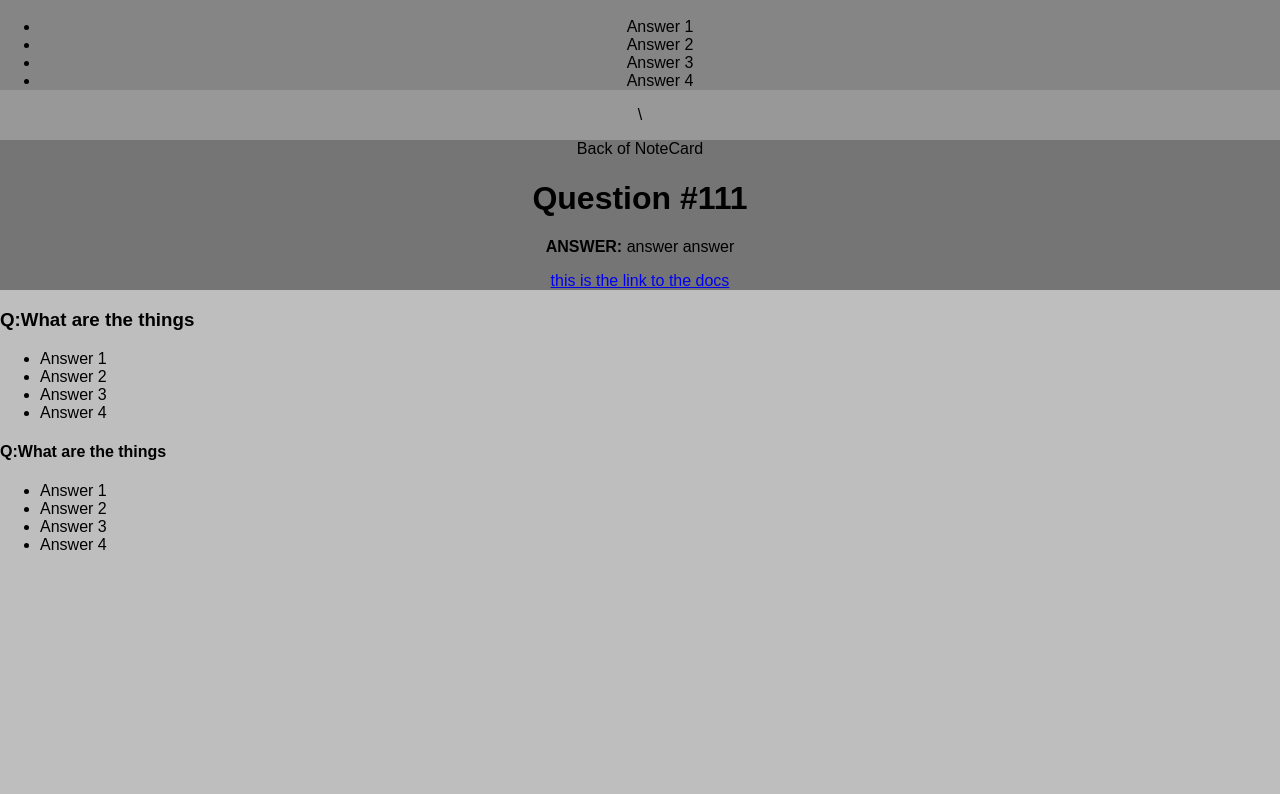
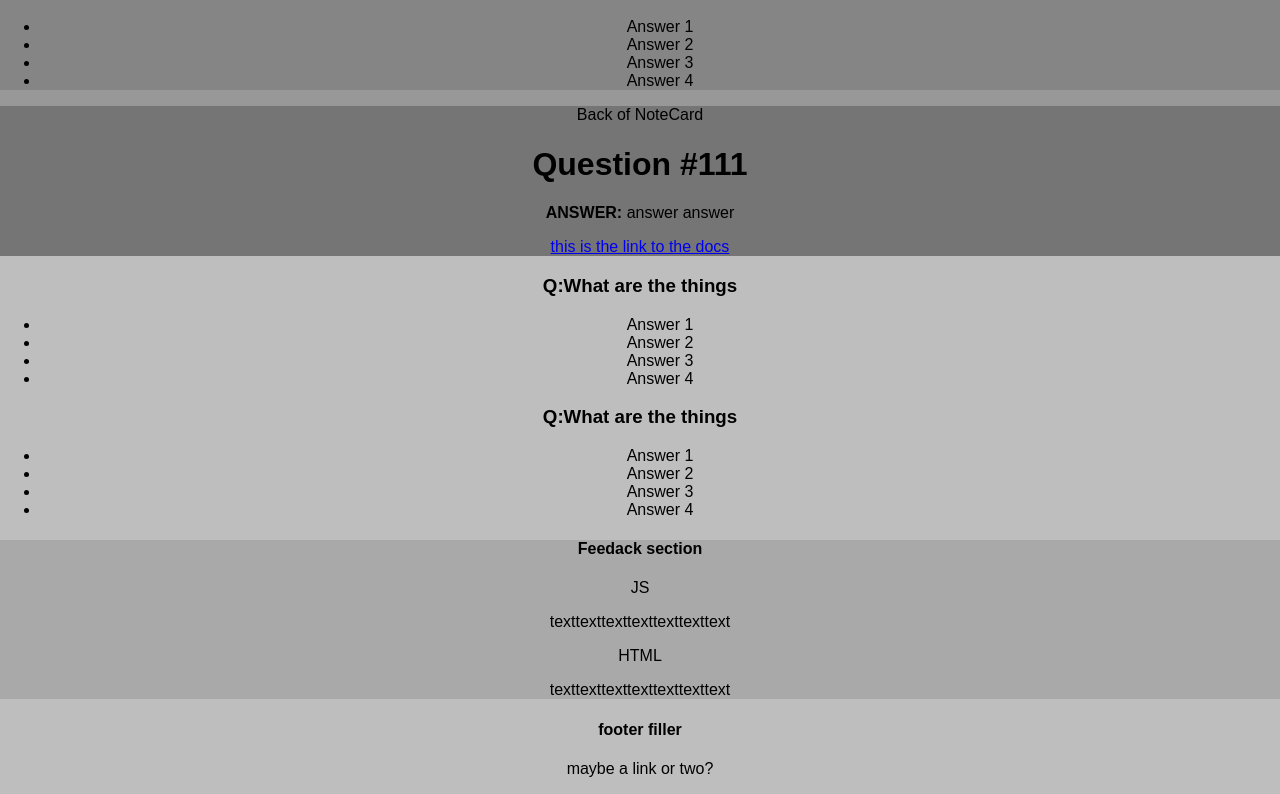
Before and after one commit to complicationlamp/react-studyApp, a React (Create React App) app: page / in a window 1280 px wide. Shown: the part 654-1448 px from the top of the page. Before the commit the page ends 1224 px from the top, so only its background shows below. Built offline with nearby package versions, Linux system fonts and the light colour scheme.

Commit message:
I added a graybox for feedback with a topic subheader and filler text, Also made a footer not sure what I want to do with it just yet

```diff
--- a/src/App.css
+++ b/src/App.css
@@ -1,9 +1,10 @@
+
+.App{
+	text-align: center;
+}
+
 .App-header {
 	background: darkgrey;
-}
-
-.App-header, .App-filter, .App-about, .App-intro{
-	text-align: center;
 }
 
 .App-nav{
@@ -13,3 +14,7 @@
 	right: 0;
 	z-index: 10;
 }
+
+.App-feeback{
+	background: darkgray;
+}
--- a/src/App.js
+++ b/src/App.js
@@ -64,7 +64,7 @@ class App extends Component {
         <Form/>
 
         <NoteCard/>
-        <div className="App-quiz">
+        <section className="App-quiz">
         <h3 className="App-quiz-questionHeader"><strong>Q:</strong>What are the things</h3>
 					<ul className="App-quiz-answerList">
 						<li className="App-quiz-possibleAnswer">Answer 1</li>
@@ -72,14 +72,29 @@ class App extends Component {
 						<li className="App-quiz-possibleAnswer">Answer 3</li>
 						<li className="App-quiz-possibleAnswer">Answer 4</li>
 					</ul>
-        <h4 className="App-quiz-questionHeader"><strong>Q:</strong>What are the things</h4>
+        <h3 className="App-quiz-questionHeader"><strong>Q:</strong>What are the things</h3>
 					<ul className="App-quiz-answerList">
 						<li className="App-quiz-possibleAnswer">Answer 1</li>
 						<li className="App-quiz-possibleAnswer">Answer 2</li>
 						<li className="App-quiz-possibleAnswer">Answer 3</li>
 						<li className="App-quiz-possibleAnswer">Answer 4</li>
 					</ul>
-        </div>
+        </section>
+        <section className="App-feeback">
+          <h4 className="App-feeback-title">Feedack section</h4>
+            <section className="App-feedback-subject"> JS</section>
+              <p className="App-feedback-content">texttexttexttexttexttexttext</p>
+            <section className="App-feedback-subject"> HTML</section>
+              <p className="App-feedback-content">texttexttexttexttexttexttext</p>
+        </section>
+
+        {/* =========================BUILD NOTES================================= */}
+        {/* Maybe: not sure if thefooter is needed, but might be a nice touch */}
+        {/* =========================BUILD NOTES================================= */}
+        <section className="App-footer">
+          <h4 className="App-footer-title">footer filler </h4>
+            <p>maybe a link or two?</p>
+        </section>
       </div>
     );
   }
--- a/src/noteCard.js
+++ b/src/noteCard.js
@@ -5,6 +5,8 @@ export default function NoteCard() {
 			<div className="noteCard-front">
 			{/*==================================BUILD NOTES=========================== */}
 			{/* for this section I think plain would be best, I'd like to set it to toggle switches for the answers*/}
+			{/* ADD: to make formating cleaner make this match the classname syntax of the app,
+			add a app- to every classname */}
 			{/*==================================BUILD NOTES=========================== */}
 				<p>Front of NoteCard</p>
 				<h1 className="noteCard-header1">Question #111</h1>
@@ -16,7 +18,7 @@ export default function NoteCard() {
 						<li className="noteCard-possibleAnswer">Answer 3</li>
 						<li className="noteCard-possibleAnswer">Answer 4</li>
 					</ul>
-			</div>\
+			</div>
 			{/*==================================BUILD NOTES=========================== */}
 			{/* for this I think it is possible to make it look like a notecard: major red line, rest are blue lines */}
 			{/*==================================BUILD NOTES=========================== */}
```
